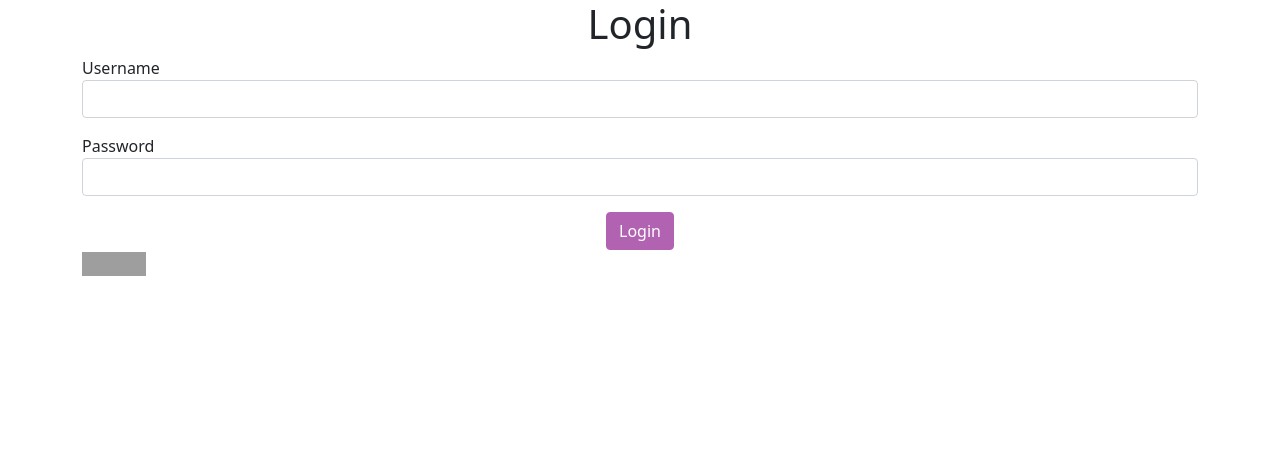
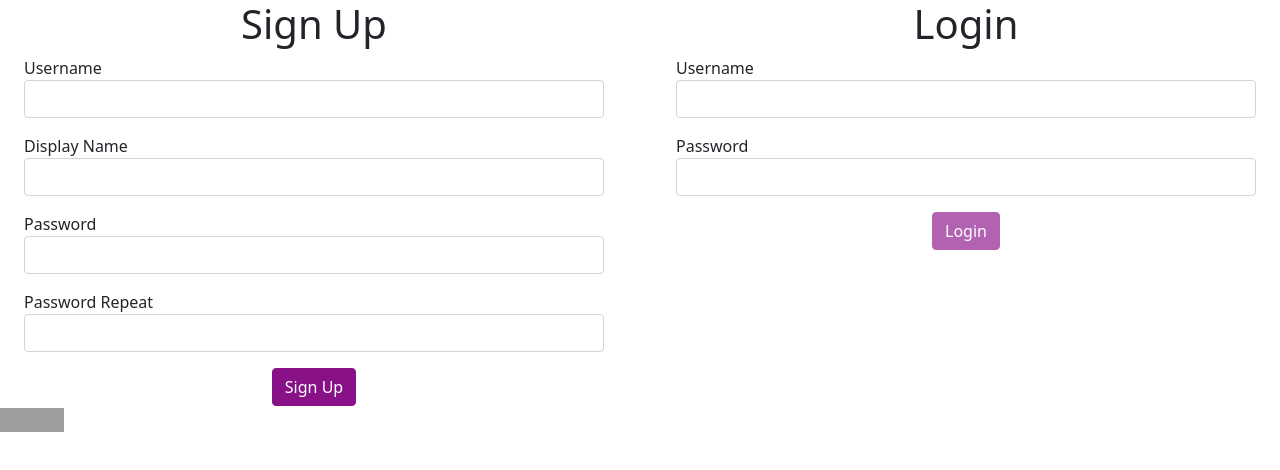
Before and after one commit to utkusenocak/hoxify, a React (Create React App) app in the folder frontend/: page / in a window 1280 px wide. Shown: the top 470 px of the page. Built offline with nearby package versions, Linux system fonts and the light colour scheme; grey boxes are pictures that could not be loaded.

Commit message:
Enhancing ApiProgress

```diff
--- a/frontend/src/App.js
+++ /dev/null
@@ -1,25 +0,0 @@
-import logo from './logo.svg';
-import './App.css';
-
-function App() {
-  return (
-    <div className="App">
-      <header className="App-header">
-        <img src={logo} className="App-logo" alt="logo" />
-        <p>
-          Edit <code>src/App.js</code> and save to reload.
-        </p>
-        <a
-          className="App-link"
-          href="https://reactjs.org"
-          target="_blank"
-          rel="noopener noreferrer"
-        >
-          Learn React
-        </a>
-      </header>
-    </div>
-  );
-}
-
-export default App;
--- /dev/null
+++ b/frontend/src/container/App.js
@@ -0,0 +1,26 @@
+import React from "react";
+import ApiProgress from "../shared/ApiProgress";
+import UserSignupPage from "../pages/UserSignupPage";
+import UserLoginPage from "../pages/UserLoginPage";
+import LanguageSelector from "../components/LanguageSelector";
+
+function App() {
+  return (
+    <div className="row">
+      <div className="col">
+        <ApiProgress path="/api/1.0/users">
+          <UserSignupPage />
+        </ApiProgress>
+      </div>
+      <div className="col">
+        <ApiProgress path="/api/1.0/auth">
+          <UserLoginPage />
+        </ApiProgress>
+      </div>
+
+      <LanguageSelector />
+    </div>
+  );
+}
+
+export default App;
--- a/frontend/src/index.js
+++ b/frontend/src/index.js
@@ -2,21 +2,13 @@ import React from "react";
 import ReactDOM from "react-dom";
 import "./index.css";
 import "./bootstrap-override.scss";
-import App from "./App";
-import UserSignupPage from "./pages/UserSignupPage";
-import UserLoginPage from "./pages/UserLoginPage";
-import ApiProgress from "./shared/ApiProgress";
-import LanguageSelector from "./components/LanguageSelector";
+import App from "./container/App";
 import reportWebVitals from "./reportWebVitals";
 import "./i18n";
 
 ReactDOM.render(
   <React.StrictMode>
-    <ApiProgress>
-      <UserLoginPage />
-    </ApiProgress>
-
-    <LanguageSelector />
+    <App></App>
   </React.StrictMode>,
   document.getElementById("root")
 );
--- a/frontend/src/shared/ApiProgress.js
+++ b/frontend/src/shared/ApiProgress.js
@@ -8,27 +8,29 @@ class ApiProgress extends Component {
 
   componentDidMount() {
     axios.interceptors.request.use((request) => {
-      this.setState({
-        pendingApiCall: true,
-      });
+      this.updateApiCallFor(request.url, true);
       return request;
     });
 
     axios.interceptors.response.use(
       (response) => {
-        this.setState({
-          pendingApiCall: false,
-        });
+        this.updateApiCallFor(response.config.url, false);
         return response;
       },
       (error) => {
-        this.setState({
-          pendingApiCall: false,
-        });
+        this.updateApiCallFor(error.config.url, false);
         throw error;
       }
     );
   }
+
+  updateApiCallFor = (url, apiProgress) => {
+    if (url === this.props.path) {
+      this.setState({
+        pendingApiCall: apiProgress,
+      });
+    }
+  };
 
   render() {
     const { pendingApiCall } = this.state;
```
